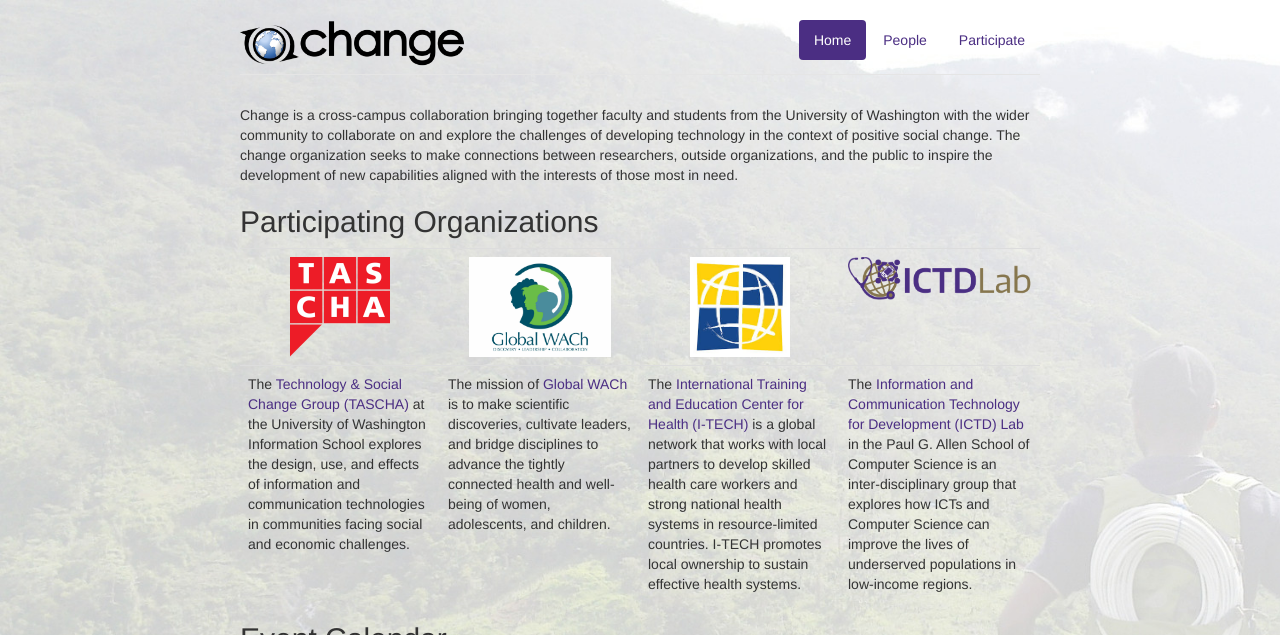
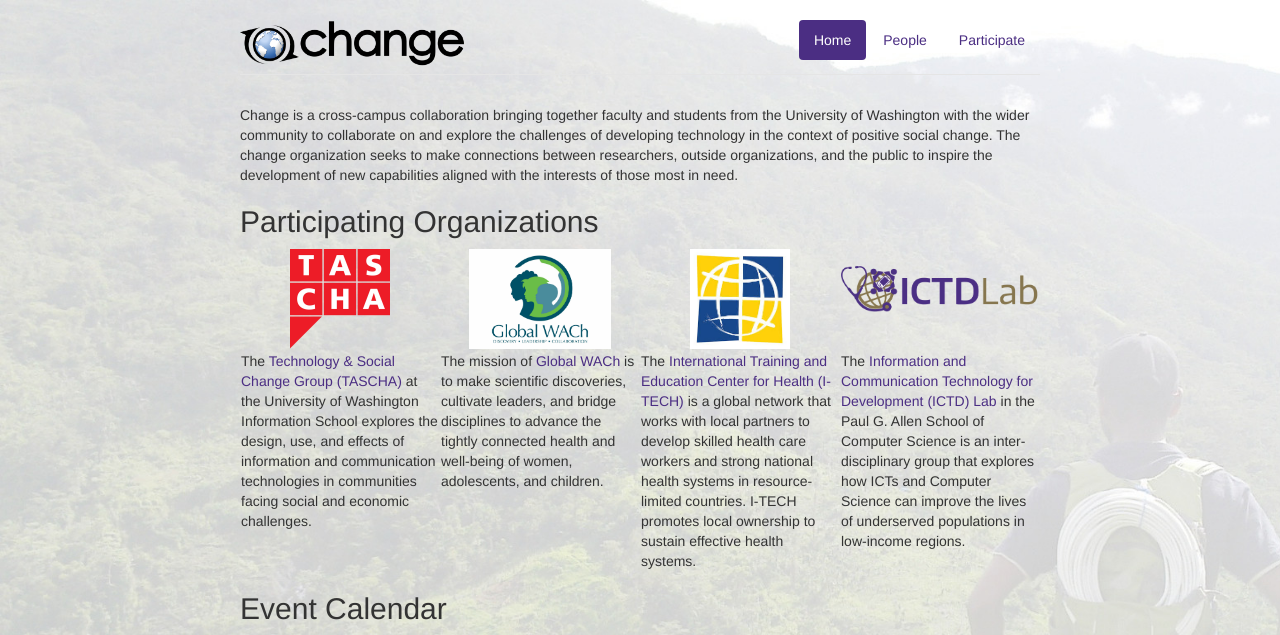
Before and after one commit to uw-ictd/change-website, a Jekyll site: the page built from index.md, in a window 1280 px wide. Shown: the top 635 px of the page. Built offline with Jekyll 4.4.1, drawn with Linux system fonts in a browser that asks for light colours; grey boxes are pictures that could not be loaded.

Commit message:
fixed jared's border comment

```diff
--- a/index.md
+++ b/index.md
@@ -15,7 +15,7 @@ the interests of those most in need.
 <h2>Participating Organizations</h2>
 
 <div class="container-fluid">
-<table class="table">
+<table border="0">
 <tr>
 
 <td align="center" valign="center" width="25%">
```
